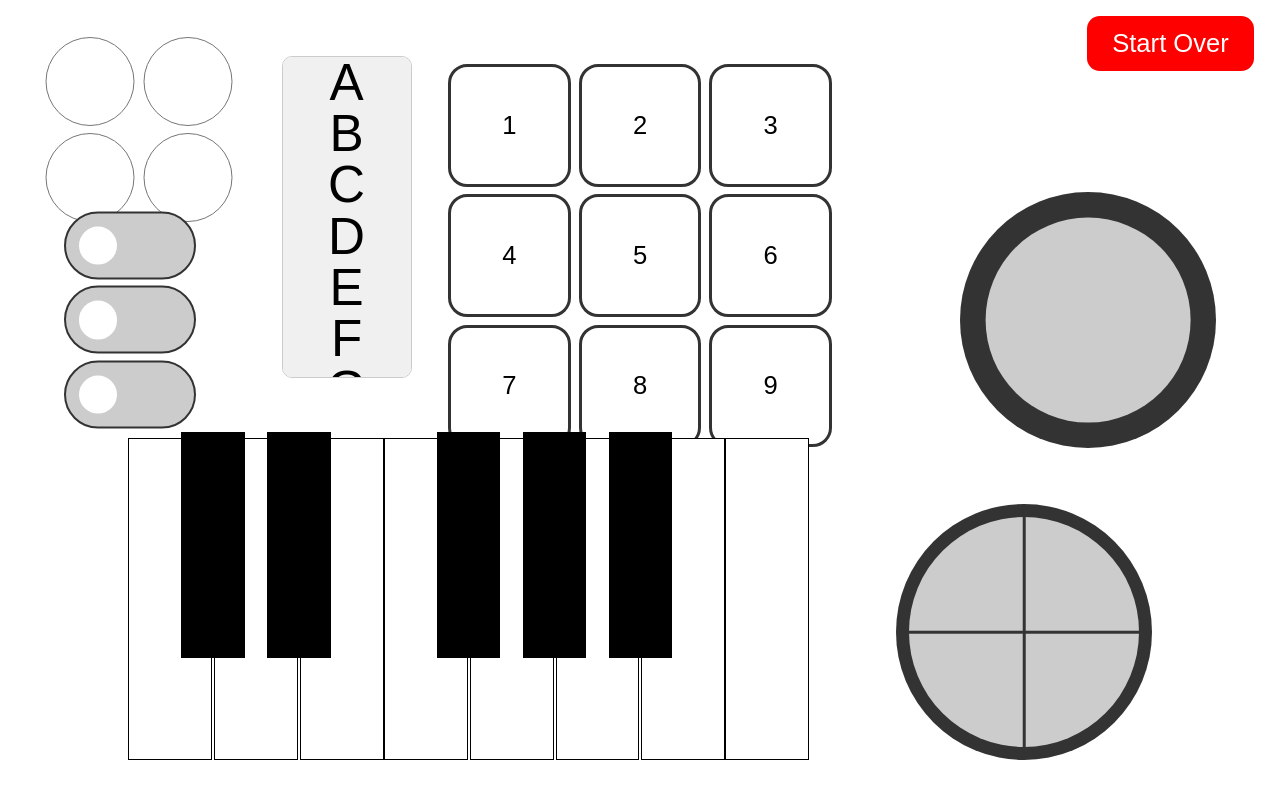
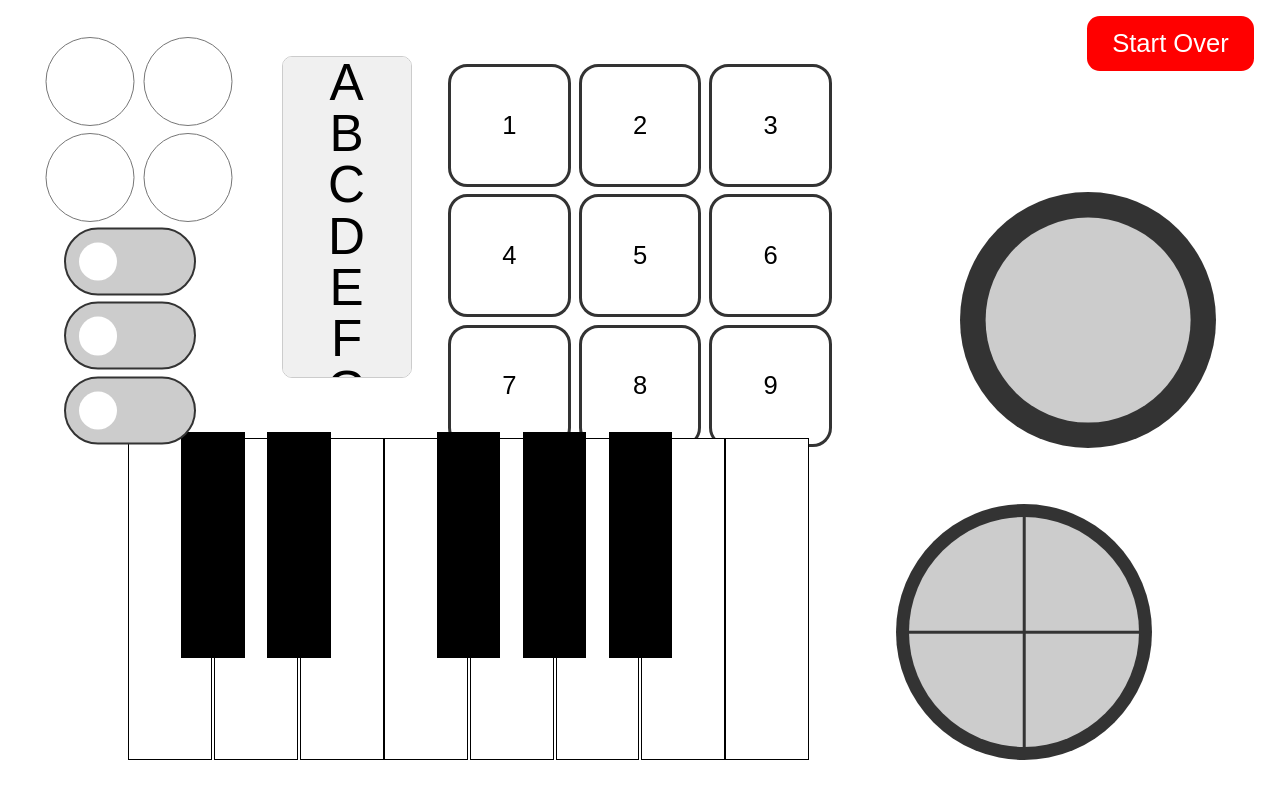
Before and after one commit to marshallcouch/digital_busy_board, a plain HTML site: page index.html in a window 1280 px wide. Drawn offline with Linux system fonts and the light colour scheme.

Commit message:
moved toggle down slightly

```diff
--- a/index.html
+++ b/index.html
@@ -129,7 +129,7 @@
         .toggle-container {
             position: absolute;
             left: 5%;
-            top: 40%;
+            top: 42%;
             transform: translateY(-50%);
             display: flex;
             flex-direction: column;
```
